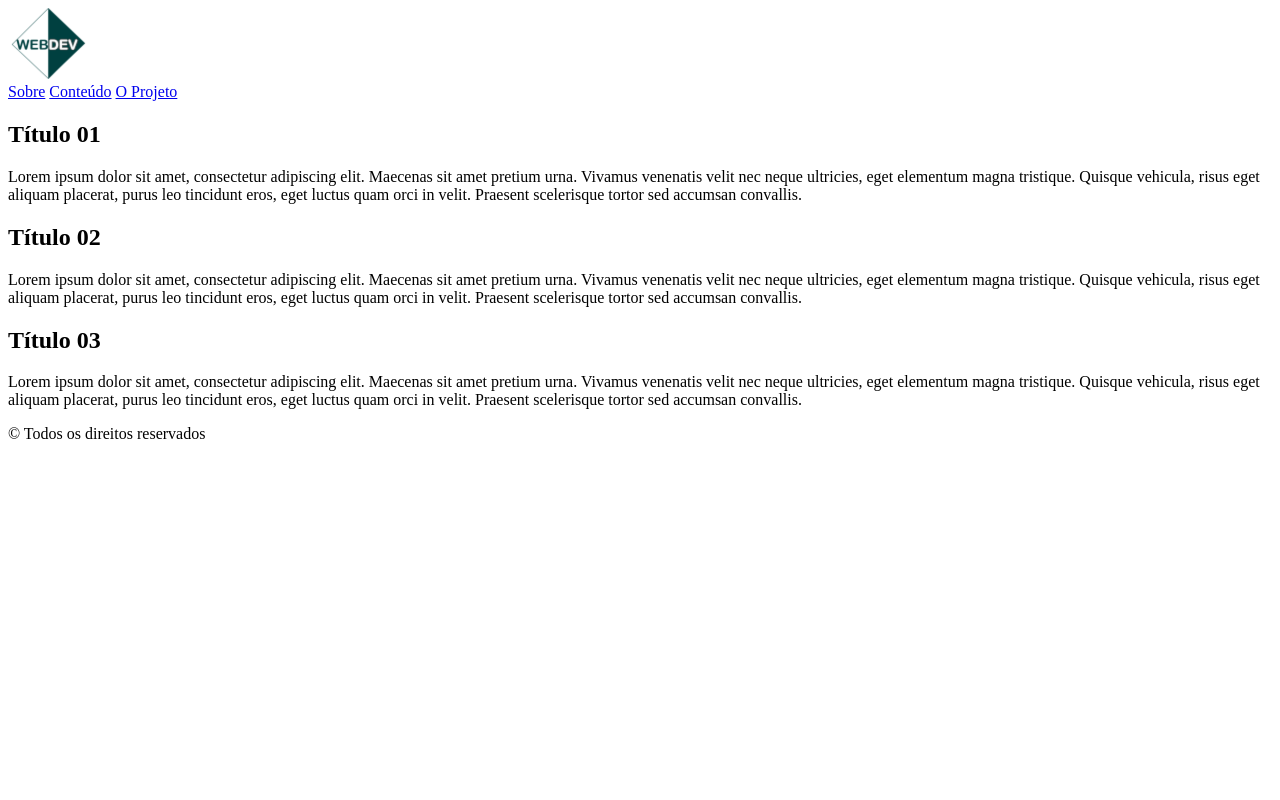
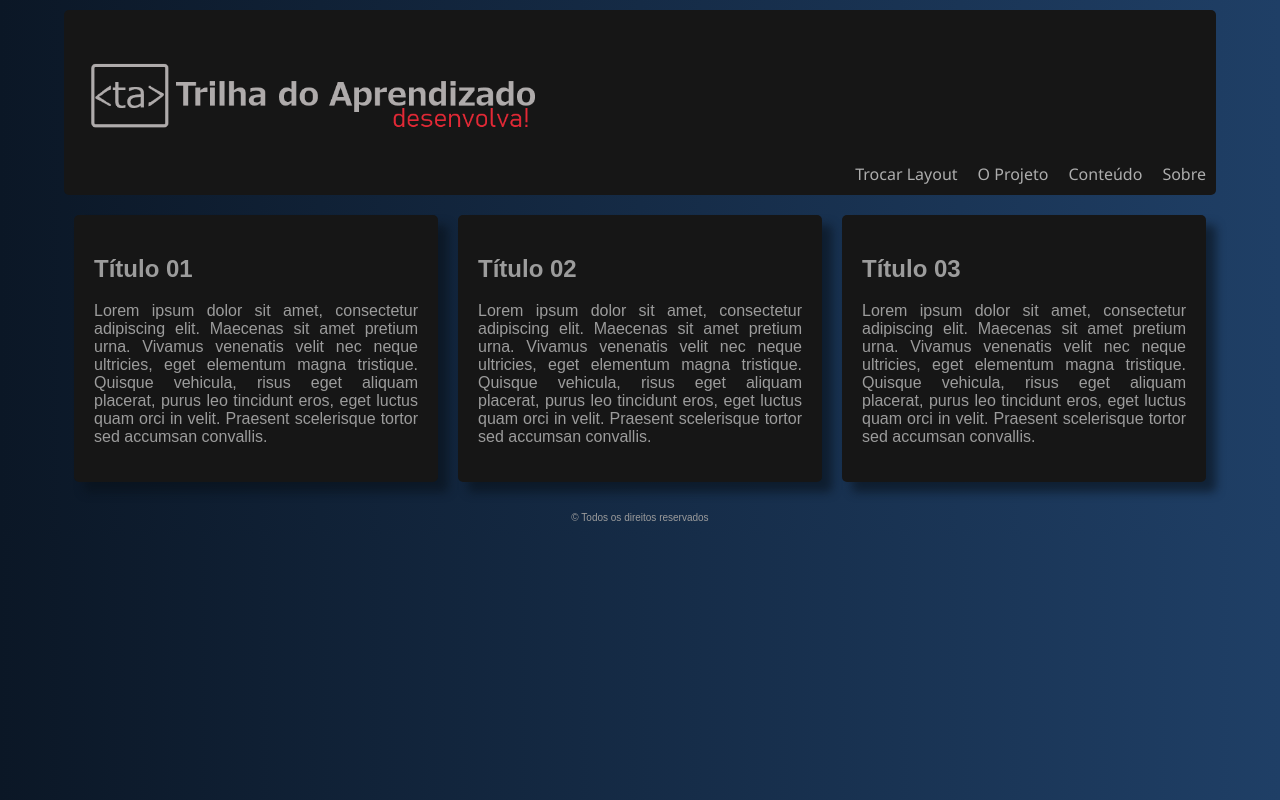
Before and after one commit to sabrinapedroso/teste_02, a plain HTML site: page aula15/Layout1.html in a window 1280 px wide. Drawn offline with Linux system fonts and the light colour scheme; files whose address does not match are found by name.

Commit message:
Versão 2.3

```diff
--- a/aula15/Layout.html
+++ b/aula15/Layout1.html
@@ -5,7 +5,7 @@
     <meta http-equiv="X-UA-Compatible" content="IE=edge">
     <meta name="viewport" content="width=device-width, initial-scale=1.0">
     <title>Na Trilha do Aprendizado</title>
-    <link rel="stylesheet" href="Aula21_Layout01.css">
+    <link rel="stylesheet" href="css/layout1.css">
 </head>
     <header>
         <div class="logo">
@@ -18,6 +18,7 @@
                     <a href="#">Sobre</a>
                     <a href="#">Conteúdo</a>
                     <a href="#">O Projeto</a>
+                    <a href="Layout2.html"> Trocar Layout</a>
             </div>
         </nav>
     </header>
--- /dev/null
+++ b/aula15/css/layout1.css
@@ -0,0 +1,57 @@
+body{ /*altera propriedades do conteúdo html*/
+    font-family: Arial, Helvetica, sans-serif;
+    width: 90%;
+    margin:0 auto;
+    background-image:linear-gradient(to right, #0B1726, #1f3f66);
+}
+header{
+    font-family: 'Segoe UI', Tahoma, Geneva, Verdana, sans-serif;
+    background-color: #161616;
+    border-radius: 5px;
+    margin-top: 10px;
+}
+.logo img{
+    width: 50%;
+    padding-top: 50px;
+}
+.navegacao{
+    overflow: hidden; /*Esconde a barra de rolagem*/
+}
+.navegacao a{ /*Alterações permanentes*/
+    float: right;
+    color: rgb(173, 173, 173);
+    text-decoration: none;
+    padding: 10px;
+}
+.navegacao a:hover{ /*Alterações em um estado específico*/
+    color: #e32936;
+}
+.conteudo{
+    color: #9c9c9c;
+    background-color: #161616;
+    text-align: justify;
+    border-radius: 5px;
+    padding: 20px;
+    margin: 20px 10px 20px 10px;
+    box-shadow: 10px 10px 10px #08101a98;
+    float: left;
+}
+.principal{
+    display: flex;
+}
+.conteudo:hover{
+    background-color: #181818;
+}
+.rodape{
+    color: #9c9c9c;
+    font-size: 10px;
+    text-align: center;
+}
+
+@media screen and (max-width: 700px) {
+    .principal, .conteudo{
+        width: 100%;
+        flex-direction: column;
+        padding: 0px;
+    }
+}
--- /dev/null
+++ b/aula15/css/layout2.css
@@ -0,0 +1,60 @@
+body{ /*altera propriedades do conteúdo html*/
+    font-family: Arial, Helvetica, sans-serif;
+    width: 90%;
+    margin:0 auto;
+    background-image:linear-gradient(to right, #0B1726, #1f3f66);
+}
+header{
+    font-family: 'Segoe UI', Tahoma, Geneva, Verdana, sans-serif;
+    background-color: #161616;
+    border-radius: 5px;
+    margin-top: 10px;
+}
+.logo img{
+    width: 50%;
+    padding-top: 50px;
+}
+.navegacao{
+    overflow: hidden; /*Esconde a barra de rolagem*/
+}
+.navegacao a{ /*Alterações permanentes*/
+    float: right;
+    color: rgb(173, 173, 173);
+    text-decoration: none;
+    padding: 10px;
+}
+.navegacao a:hover{ /*Alterações em um estado específico*/
+    color: #e32936;
+}
+.conteudo{
+    color: #9c9c9c;
+    background-color: #161616;
+    text-align: justify;
+    border-radius: 5px;
+    padding: 20px;
+    margin: 20px 10px 20px 10px;
+    box-shadow: 10px 10px 10px #08101a98;
+    float: left;
+}
+.principal{
+    display: flex;
+}
+.conteudo:hover{
+    background-color: #181818;
+}
+.central{
+    width: 4500px;
+}
+.rodape{
+    color: #9c9c9c;
+    font-size: 10px;
+    text-align: center;
+}
+
+@media screen and (max-width: 700px) {
+    .principal, .conteudo{
+        width: 100%;
+        flex-direction: column;
+        padding: 0px;
+    }
+}
```
Also changed, not shown: aula15/Layout2.html (added, +54 -0 lines), index.html (+3 -0 lines), aula15/img/logo.png (renamed from aula15/logo.png).
